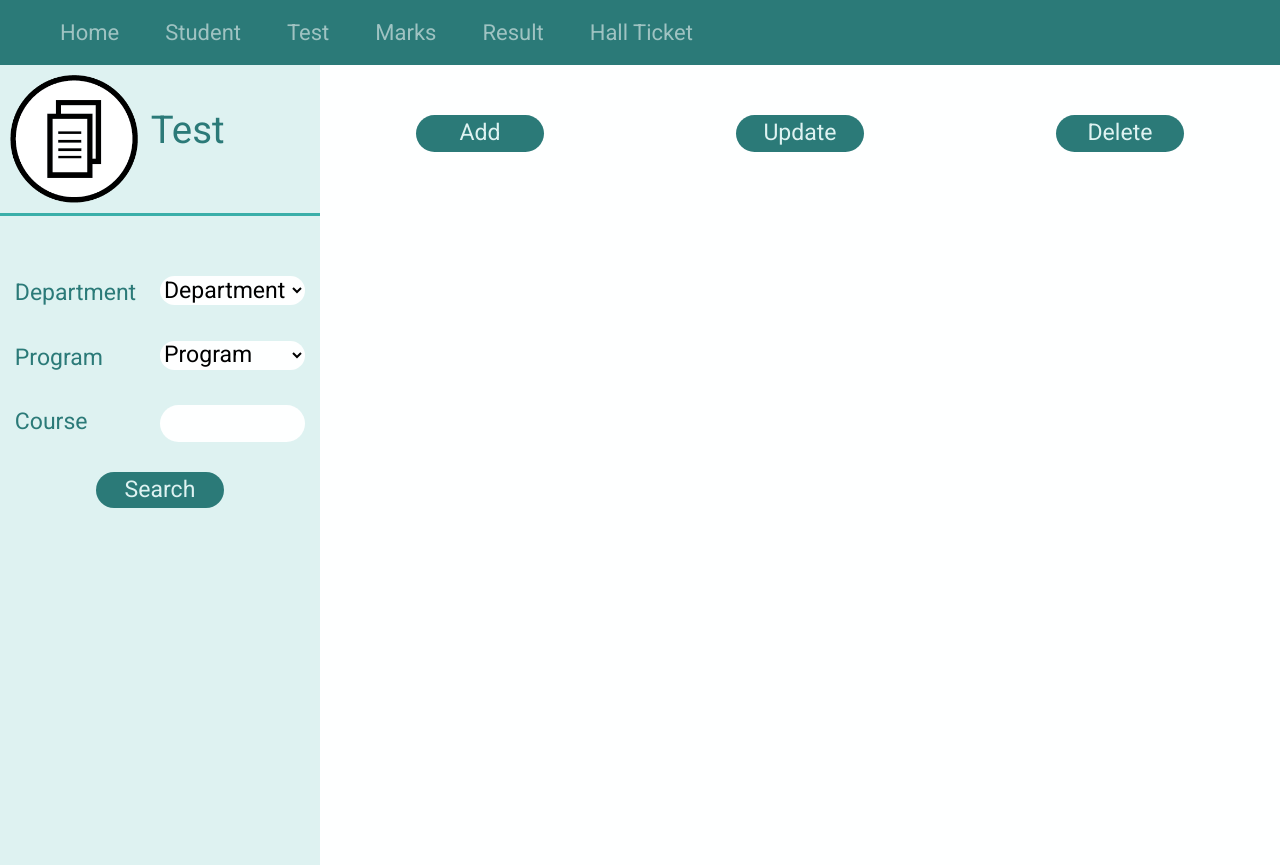
After one commit to LeeannSequeira/Studentia, a PHP site: page /Test-incharge.html in a window 1280 px wide. The commit adds this page. Run offline with PHP 8.4, Linux system fonts and the light colour scheme.

Commit message:
Added-test file

```diff
--- /dev/null
+++ b/Test-incharge.html
@@ -0,0 +1,207 @@
+<html>
+<head>
+  <link href="https://cdn.jsdelivr.net/npm/bootstrap@5.0.0-beta3/dist/css/bootstrap.min.css" rel="stylesheet" integrity="sha384-eOJMYsd53ii+scO/bJGFsiCZc+5NDVN2yr8+0RDqr0Ql0h+rP48ckxlpbzKgwra6" crossorigin="anonymous">
+  <link rel="stylesheet" href="Studentia.css">
+  <link rel="preconnect" href="https://fonts.gstatic.com">
+  <link href="https://fonts.googleapis.com/css2?family=Roboto:ital,wght@0,300;0,400;0,500;0,700;0,900;1,300&display=swap" rel="stylesheet">
+  <script type="text/javascript">
+  function togglePopupaddst() //refered from https://www.gitto.tech/posts/simple-popup-box-using-html-css-and-javascript/
+  {
+    document.getElementById("popup-addst").classList.toggle("active");
+  }
+  function togglePopupupdatest() //refered from https://www.gitto.tech/posts/simple-popup-box-using-html-css-and-javascript/
+  {
+    document.getElementById("popup-updatest").classList.toggle("active");
+  }
+  function togglePopupdeletest() //refered from https://www.gitto.tech/posts/simple-popup-box-using-html-css-and-javascript/
+  {
+    document.getElementById("popup-deletest").classList.toggle("active");
+  }
+
+
+      function datevalidation(dateString)
+        { var regEx = /^\d{4}-\d{2}-\d{2}$/;       //date validation
+    if(!dateString.match(regEx))
+      {
+        return false;  // Invalid format
+      }
+    var d = new Date(dateString);
+    var dNum = d.getTime();
+    if(!dNum && dNum !== 0)
+    {
+      return false; // NaN value, Invalid date
+    }
+    return d.toISOString().slice(0,10) === dateString;
+    }
+
+  function validateAddTest() //Validates Test name, Test date, Test max marks, test category
+  {
+    var	x=document.addst.tname.value;
+    var	z=document.addst.tcat.value;
+    var	r=document.addst.tmax.value;
+    var	date=document.addst.tdate.value;
+    if(x==null||x=="")
+     {
+      alert("Please enter Test name");
+     }
+     if(datevalidation(date)==false)
+       {
+        alert("Please enter correct date format");
+       }
+    if(r==null||r=="")
+     {
+      alert("Please enter Max marks");
+     }
+
+     if (z == "-1")
+     {
+       alert("please choose Test Category");
+     }
+    return true;
+    }
+
+    function validateUpdateTest() //Validates Test id, Test date
+    {
+      var	r=document.updatest.tid.value;
+      if(r==null||r=="")
+       {
+        alert("Please enter teacher id");
+       }
+      var	date=document.updatest.tdate.value;
+      if(date!=null&&date!="")
+      {
+        if(datevalidation(date)==false)
+        {
+         alert("Please enter correct date format");
+        }
+      }
+      return true;
+      }
+
+      function validateDeleteStudent()//Validates Test id
+      {
+        var	r=document.deletest.tid.value;
+        if(r==null||r=="")
+         {
+          alert("Please enter teacher id");
+         return true;
+      }
+    }
+ </script>
+</head>
+  <body>
+    <!--LANDING PAGE BASIC PARTITION-------------------------------------------------->
+    <nav class="navbar navbar-expand-lg navbar-dark customnav">
+    <div class="container-fluid navtext">
+      <button class="navbar-toggler" type="button" data-bs-toggle="collapse" data-bs-target="#navbarNav" aria-controls="navbarNav" aria-expanded="false" aria-label="Toggle navigation">
+        <span class="navbar-toggler-icon"></span>
+      </button>
+      <div class="collapse navbar-collapse" id="navbarNav">
+        <ul class="navbar-nav">
+          <li class="nav-item">
+            <a class="nav-link" href="dashboard-incharge.html">Home</a>
+          </li>
+          <li class="nav-item">
+            <a class="nav-link" href="student-incharge.html">Student</a>
+          </li>
+          <li class="nav-item">
+            <a class="nav-link" href="test-incharge.html">Test</a>
+          </li>
+          <li class="nav-item">
+            <a class="nav-link" href="marks-incharge.html">Marks</a>
+          </li>
+          <li class="nav-item">
+            <a class="nav-link" href="result-incharge.html">Result</a>
+          </li>
+          <li class="nav-item">
+            <a class="nav-link" href="hallticket-incharge.html">Hall Ticket</a>
+          </li>
+        </ul>
+      </div>
+    </div>
+  </nav>
+    <!-- END OF NAV---------------------------------------------------------------------------------------------------------------------------------------------------------------------------->
+    <div class="container landing">
+      <div class="row landingrow">
+        <div class="col-md-3" id="function-left-section"><!-- LEFT PARTITION----------------------------------------------------------------------------------------------------------->
+          <div class="row">
+            <div class="adminfunction"><img id="functionicon-admin" src="images/testicon.png">&nbsp<span id="functiontitle-admin"> Test</span></div>
+          </div>
+          <form id="studentfilter" name="sfilter" action="" method="POST">
+         <div class="row">
+              <div class="col-6 st-colalign">Department</div><div class="col-6 st-colalign"><select class="roundedinputselect st-input" name="sdept"><option value="-1" selected>Department</option><option value="1">BCA</option><option value="2">BBA</option><option value="3">BAMC</option></select></div>
+         </div>
+         <div class="row">
+             <div class="col-6 st-colalign"> Program</div><div class="col-6 st-colalign"><select class="roundedinputselect st-input" name="sprog"><option value="-1" selected>Program</option><option value="1">BCA</option><option value="2">BBA</option><option value="3">BAMC</option></select></div>
+         </div>
+         <div class="row">
+             <div class="col-6 st-colalign">Course</div><div class="col-6 st-colalign"><input class="roundedinput st-input" type="text" name="scourse"></div>
+         </div>
+         <div class="row">
+             <div class="col-12 st-colalign"><center><input type="submit" value="Search" id="st-searchbtn"></center></div>
+         </div>
+        </form>
+        </div>
+        <div class="col-md-9" id="function-right-section">  <!-- RIGHT PARTITION------------------------------------------------------------------------------------------------------->
+          <div class="row course-editbtn">
+
+            <div class="col-4"><!--ADD------------------------------------------------------------------------------------------------------->
+              <button class="functionbtn" value="Add" onclick="togglePopupaddst()">Add</button>
+              <div class="popup" id="popup-addst">
+                <div class="overlay"></div>
+                <div class="stcontent">
+                  <div class="close-btn" onclick="togglePopupaddst()">×</div><!--popup content-->
+                  <span id="addform-title">ADD A TEST</span><br>
+                  <div id="st-addform"><form id="addcourse-admin" name="addst"  method="POST" onSubmit="return validateAddTest()">
+                    <div class="row mb-3"><div class="col-6">Test Name</div><div class="col-6"><input class="roundedinput" type="text" name="tname"></div></div>
+                    <div class="row mb-3"><div class="col-6">Test Date(yyyy-mm-dd)</div><div class="col-6"><input class="roundedinput" type="text" name="tdate"></div></div>
+                    <div class="row mb-3"><div class="col-6">Maximum marks</div><div class="col-6"><input class="roundedinput" type="text" name="tmax"></div></div>
+                    <div class="row mb-3"><div class="col-6">Test category</div>
+                      <div class="col-6"><select class="roundedinputselect" name="tcat"><option value="-1" selected>category</option><option value="1">ISA</option><option value="2">ESE</option><option value="3">OBT</option><option value="4">Quiz</option><option value="5">Assignment</option><option value="6">Presentation</option></select></div>
+                    </div>
+                    <div class="row mb-3"><center><input type="submit" value="Enter" id="add-coursebtn"></center></div>
+                  </form></div>
+                </div>
+              </div>
+            </div>
+
+            <div class="col-4"><!-- UPDATE------------------------------------------------------------------------------------------------------->
+              <button class="functionbtn" value="update" onclick="togglePopupupdatest()">Update</button>
+              <div class="popup" id="popup-updatest">
+                <div class="overlay"></div>
+                <div class="stcontent">
+                  <div class="close-btn" onclick="togglePopupupdatest()">×</div><!--popup content-->
+                  <span id="addform-title">UPDATE TEST</span><br>
+                  <div id="st-addform"><form id="addcourse-admin" name="addst"  method="POST" onSubmit="return validateAddTest()">
+                      <div class="row mb-3"><div class="col-6">Test ID</div><div class="col-6"><input class="roundedinput" type="text" name="tid"></div></div>
+                    <div class="row mb-3"><div class="col-6">Test Name</div><div class="col-6"><input class="roundedinput" type="text" name="tname"></div></div>
+                    <div class="row mb-3"><div class="col-6">Test Date(yyyy-mm-dd)</div><div class="col-6"><input class="roundedinput" type="text" name="tdate"></div></div>
+                    <div class="row mb-3"><div class="col-6">Maximum marks</div><div class="col-6"><input class="roundedinput" type="text" name="tmax"></div></div>
+                    <div class="row mb-3"><div class="col-6">Test category</div>
+                      <div class="col-6"><select class="roundedinputselect" name="tcat"><option value="-1" selected>category</option><option value="1">ISA</option><option value="2">ESE</option><option value="3">OBT</option><option value="4">Quiz</option><option value="5">Assignment</option><option value="6">Presentation</option></select></div>
+                    </div>
+                    <div class="row mb-3"><center><input type="submit" value="Enter" id="add-coursebtn"></center></div>
+                  </form></div>
+                </div>
+              </div>
+            </div>
+            <div class="col-4">
+              <button class="functionbtn" value="delete" onclick="togglePopupdeletest()">Delete</button>
+              <div class="popup" id="popup-deletest">
+                <div class="overlay"></div>
+                <div class="stcontent">
+                  <div class="close-btn" onclick="togglePopupdeletest()">×</div><!--popup content-->
+                  <span id="addform-title">DELETE A TEST</span><br>
+                  <div id="st-addform"><form id="addcourse-admin" name="deletest" action="" method="POST" onsubmit="return validateDeleteTest()">
+                    <div class="row mb-3"><div class="col-6">Test ID</div><div class="col-6"><input class="roundedinput" type="text" name="tid"></div></div>
+                    <div class="row mb-3"><center><input type="submit" value="Enter" id="add-coursebtn"></center></div>
+                  </form></div>
+                </div>
+              </div>
+            </div>
+          </div>
+        </div>
+      </div>
+    </div>
+  </body>
+</html>
```
Also changed, not shown: student-incharge.php (+9 -4 lines).
